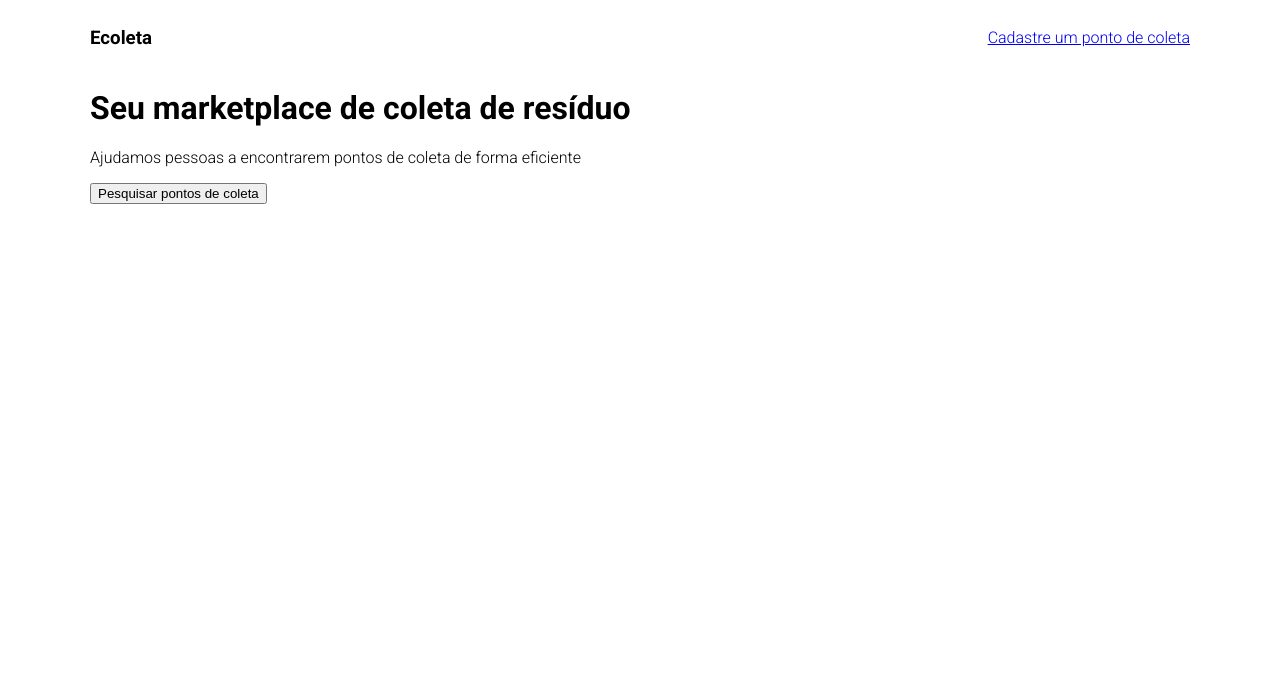
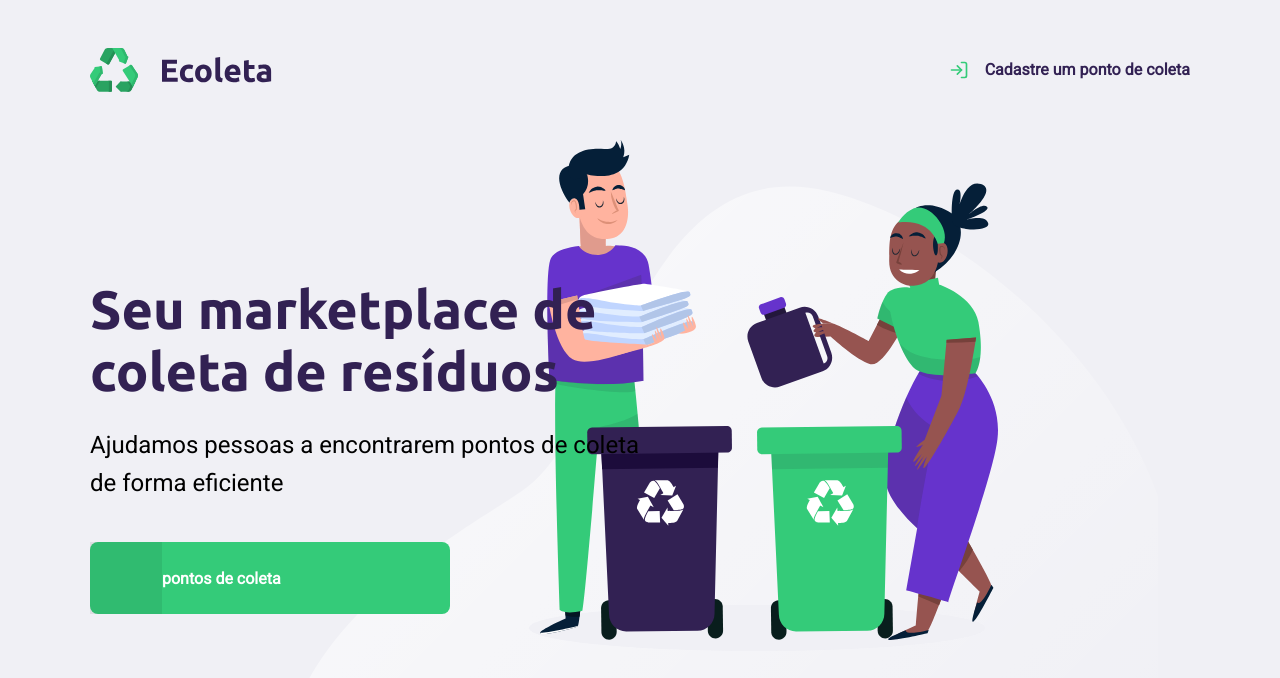
Before and after one commit to GabrielBorges-code/Next_Level_Week_1.0, a plain HTML site: page NLW/index.html in a window 1280 px wide. Drawn offline with Linux system fonts and the light colour scheme.

Commit message:
alterações css

```diff
--- a/NLW/Styles/main.css
+++ b/NLW/Styles/main.css
@@ -1,5 +1,24 @@
+:root{
+    --title-color: #322153;
+    --primary-color: #34cb79;
+}
+*{
+    margin: 0;
+    padding: 0;
+}
 html {
-    font-family: 'Roboto', sans-serif;
+    font-family: Roboto, sans-serif;
+}
+body{
+    background: #f0f0f5;
+    -webkit-font-smoothing: antialiased;
+}
+a{
+    text-decoration: none;
+}
+h1, h2, h3, h4, h5, h6{
+    color: var(--title-color);
+    font-family: Ubuntu, sans-serif;
 }
 /*Box model
 Modelo de caixa
@@ -7,13 +26,77 @@ Toda caixa tem
 largura, altura, espaçamento, preenchimento, bordas, cor,
 fundo, posicionamento, alinhamento maneira que é vista pelo html (display)
 */
-header{
+#page-home {
+    height: 100vh;
+    background: url('../extras-aula-1/icones/home-background.svg') no-repeat;
+    background-position: 35vh bottom ;
+}
+
+#page-home .content{
+    width: 90%;
+    max-width: 1100px;
+    height: 100%;
+    margin: 0 auto;
+    display: flex;
+    flex-direction: column;
+
+}
+
+#page-home header{
+    margin-top: 48px;
     display: flex;
     align-items: center;
     justify-content: space-between;
 }
-.content{
-    width: 90%;
-    max-width: 1100px;
-    margin: 0 auto;
+#page-home header a {
+    display: flex;
+    color: var(--title-color);
+    font-weight: 700;
+
 }
+
+#page-home header a span {
+    margin-right: 16px;
+    display: flex ;
+    background-image: url('../extras-aula-1/icones/log-in.svg');
+    width: 20px;
+    height: 20px;
+}
+#page-home main {
+    max-width: 560px;
+    flex: 1;
+    display: flex;
+    flex-direction: column;
+    justify-content: center;
+
+}
+#page-home main h1{
+    font-size: 54px;
+}
+
+#page-home main p{
+    font-size: 24px;
+    line-height: 38px;
+    margin-top: 24px;
+}
+#page-home main a{
+    width: 100%;
+    max-width: 360px;
+    height: 72px;
+    border-radius: 8px;
+    display: flex;
+    align-items: center;
+    margin-top: 40px;
+    background-color: var(--primary-color);
+    transition: 400ms;
+    font-weight: bold;
+    color: white;
+}
+#page-home main a:hover{
+    background-color: #2fb86e;
+}
+#page-home main a span{
+    width: 72px;
+    height: 72px;
+    background-color: rgba(0, 0, 0, 0.08);
+}
--- a/NLW/index.html
+++ b/NLW/index.html
@@ -5,21 +5,35 @@
     <meta name="viewport" content="width=device-width, initial-scale=1.0">
     <title>Ecoleta</title>
 
-    <link href="https://fonts.googleapis.com/css2?family=Roboto:wght@300;700&display=swap" rel="stylesheet">
+    <link href="https://fonts.googleapis.com/css2?family=Roboto&family=Ubuntu:wght@700&display=swap" rel="stylesheet">
 
-    <link rel="stylesheet" href="/Styles/main.css">
+
+    <link rel="stylesheet" href="Styles/main.css">
 </head>
 <body>
-    <div class="content">
-       <header>
-           <h3>Ecoleta</h3>
-           <a href="http://google.com">Cadastre um ponto de coleta</a>
+    <div id="page-home">
 
-       </header>
-        <h1>Seu marketplace de coleta de resíduo</h1>
-        <p>Ajudamos pessoas a encontrarem pontos de coleta de forma eficiente</p>
-        <button>Pesquisar pontos de coleta</button>
+        <div class="content">
 
+           <header>
+               <img src="extras-aula-1/icones/logo.svg" alt="Logomarca">
+               <a href="http://google.com">
+                    <span></span>
+                    Cadastre um ponto de coleta
+                </a>
+           </header>
+
+           <main>
+
+               <h1>Seu marketplace de coleta de resíduos</h1>
+
+               <p>Ajudamos pessoas a encontrarem pontos de coleta de forma eficiente</p>
+               <a href="#"><span></span> pontos de coleta</a>
+
+           </main>
+
+
+        </div>
     </div>
 </body>
 </html>
```
Also changed, not shown: NLW/extras-aula-1/wallpapers/1440x900.jpg (deleted), NLW/extras-aula-1/wallpapers/1920x1080.jpg (deleted), NLW/extras-aula-1/wallpapers/2560x1080.jpg (deleted), NLW/extras-aula-1/wallpapers/2560x1600.jpg (deleted), NLW/extras-aula-1/wallpapers/Mobile - 1080x1920 [2].jpg (deleted), NLW/extras-aula-1/wallpapers/Mobile - 1080x1920.jpg (deleted).
